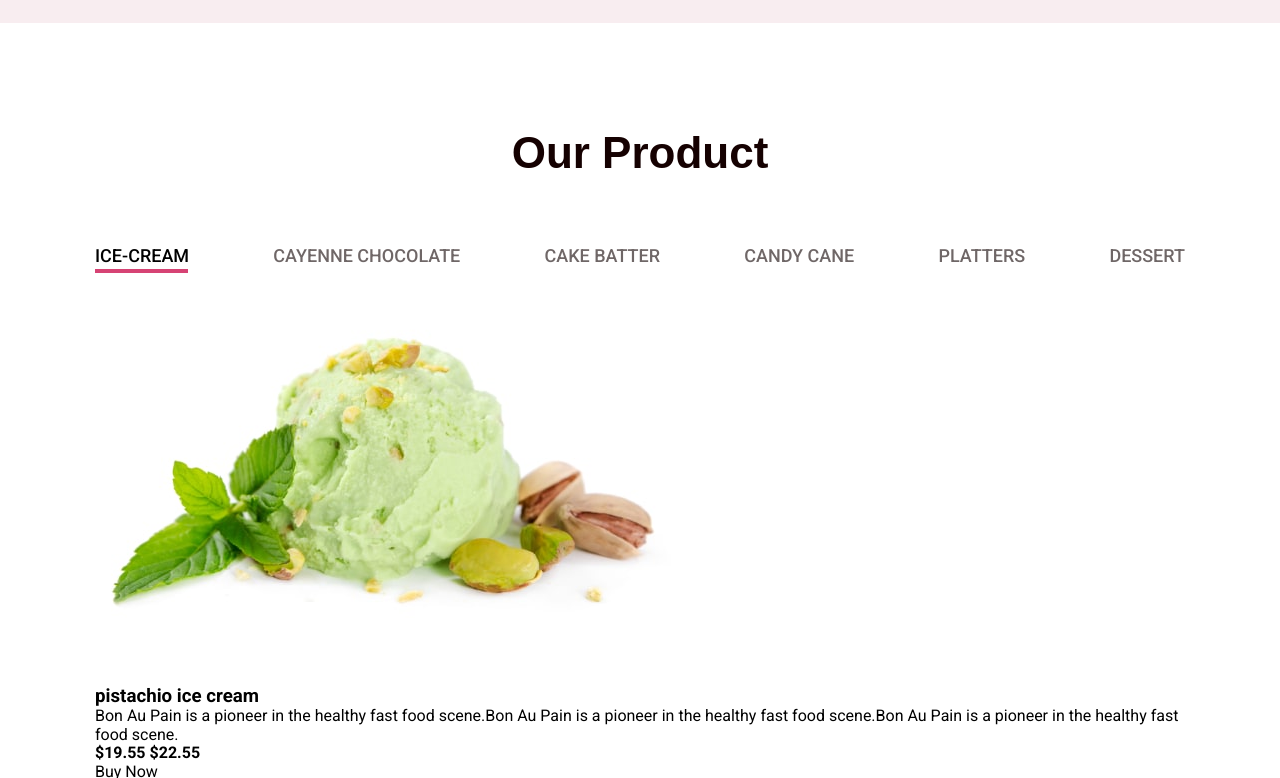
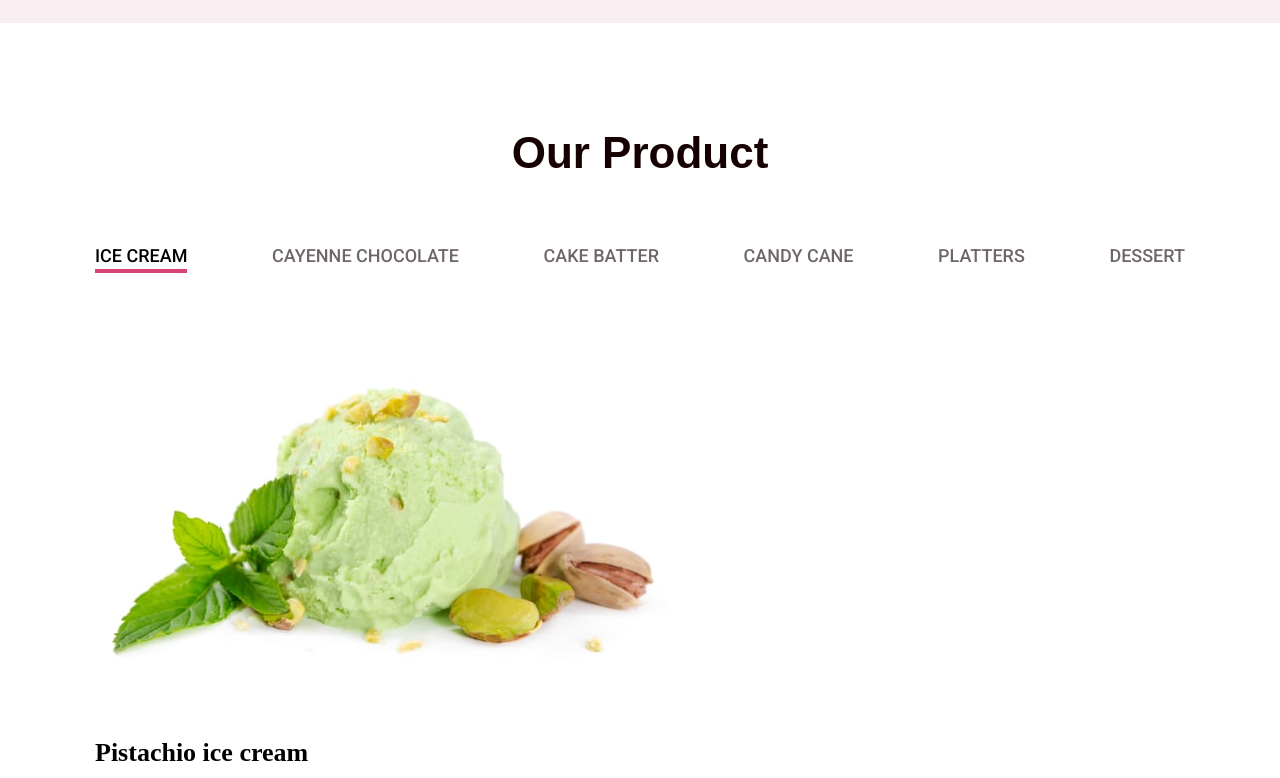
Before and after one commit to SerhiiKurdesha/tw-03, a plain HTML site: page index.html in a window 1280 px wide. Shown: the part 1560-2338 px from the top of the page. Drawn offline with nearby package versions, Linux system fonts and the light colour scheme; a web font is replaced by a local one.

Commit message:
add scss

```diff
--- a/index.html
+++ b/index.html
@@ -117,11 +117,11 @@
         <section class="product">
             <div class="container">
                 <div class="product__container">
-                    <div class="prodict__content">
+                    <div class="product__content">
                         <h2 class="product__title">Our Product</h2>
                             <ul class="product__list">
                                 <li class="product__item">
-                                    <a href="#" class="product__link product__link--current">ice-cream</a>
+                                    <a href="#" class="product__link product__link--current">ice cream</a>
                                 </li>
                                 <li class="product__item">
                                     <a href="#" class="product__link">cayenne chocolate</a>
@@ -151,7 +151,7 @@
                                 </picture>
                             </div>
                             <div class="product__list-price">
-                                <h3 class="product__list-title">pistachio ice cream</h3>
+                                <h3 class="product__list-title">Pistachio ice cream</h3>
                                 <p class="product__list-text">Bon Au Pain is a pioneer in the healthy fast food scene.Bon Au Pain is a pioneer in the healthy fast food scene.Bon Au
                                 Pain is a pioneer in the healthy fast food scene.</p>
                                 <h4 class="product__price">$19.55 <span>$22.55</span></h4>
@@ -171,7 +171,7 @@
                             </div>
                         </div>
                         <div class="product__list-price">
-                            <h3 class="product__list-title">peach ice cream</h3>
+                            <h3 class="product__list-title">Peach ice cream</h3>
                             <p class="product__list-text">Bon Au Pain is a pioneer in the healthy fast food scene.Bon Au Pain is a pioneer in the healthy fast food scene.Bon Au
                             Pain is a pioneer in the healthy fast food scene.</p>
                             <h4 class="product__price">$19.55 <span>$22.55</span></h4>
@@ -190,13 +190,15 @@
                             </div>
                         </div>
                         <div class="product__list-price">
-                            <h3 class="product__list-title">chocolate with nuts</h3>
+                            <h3 class="product__list-title">Chocolate with nuts</h3>
                             <p class="product__list-text">Bon Au Pain is a pioneer in the healthy fast food scene.Bon Au Pain is a pioneer in the healthy fast food scene.Bon Au
                             Pain is a pioneer in the healthy fast food scene.</p>
                             <h4 class="product__price">$19.55 <span>$22.55</span></h4>
                             <button type="button" class="product__button">Buy Now</button>
                         </div>
                     </div>
+
+
 
 
                 </div>
--- a/sass/components/_page-header.scss
+++ b/sass/components/_page-header.scss
@@ -43,7 +43,7 @@
     cursor: pointer;
 
     @media screen and (min-width: 1120px) {
-        transition: background 300ms ease-in-out, box-shadow 300ms ease-in-out ;
+        transition: background 300ms ease-in-out, box-shadow 300ms ease-in-out;
 
         &:hover, &:focus{
             background-color: #f36091;
--- a/sass/components/_product.scss
+++ b/sass/components/_product.scss
@@ -7,6 +7,18 @@
 
     @media screen and (min-width: 1120px) {
         padding: 100px 0;
+    }
+}
+.product__content{
+    margin-bottom: 50px;
+}
+.product__block{
+
+    @media screen and (min-width: 1120px) {
+
+        &:not(:last-child) {
+            margin-bottom: 20px;
+        }
     }
 }
 .product__title{
@@ -91,3 +103,53 @@
     }
 }
 // ==========================
+
+.product__list-title{
+    margin-bottom: 11px;
+    font-family: 'Hind Madurai';
+    font-style: normal;
+    font-weight: 700;
+    font-size: 26px;
+    line-height: 35 / 26 * 100%;
+    color: $black-color;
+}
+.product__list-text{
+    margin-bottom: 28px;
+    font-style: normal;
+    font-weight: 400;
+    font-size: 16px;
+    line-height: 24 / 16 * 100%;
+    color: $black-color;
+}
+.product__price{
+    margin-bottom: 16px;
+    font-style: normal;
+    font-weight: 500;
+    font-size: 26px;
+    line-height: 35 / 26 * 100%;
+    color: $black-color;
+
+    & span{
+        font-size: 20px;
+        line-height: 27 / 20 * 100%;
+        text-decoration: line-through;
+        color: $third-black-color;
+    }
+}
+.product__button{
+    padding: 15px 55px 15px 46px;
+    border: 1px solid transparent;
+    background: $purple-color;
+    color: $white-color;
+    border-radius: 5px;
+    cursor: pointer;
+
+    @media screen and (min-width: 1120px) {
+        transition: background 300ms ease-in-out, box-shadow 300ms ease-in-out;
+
+        &:hover, &:focus{
+            background-color: #f36091;
+            box-shadow: 10px 10px 8px 2px rgba(0, 0, 0, .3)
+        }
+    }
+}
--- a/sass/components/_selector.scss
+++ b/sass/components/_selector.scss
@@ -25,7 +25,7 @@ body{
     font-family: 'Roboto', sans-serif;
     font-weight: normal;
 }
-h2{
+h2, h4{
     font-family: 'Hind Madurai', sans-serif;
 }
 img{
```
Also changed, not shown: css/main.css, css/main.min.css, image/img1.jpg (deleted), image/img2.jpg (deleted), image/img3.jpg (deleted), 2 other files.
